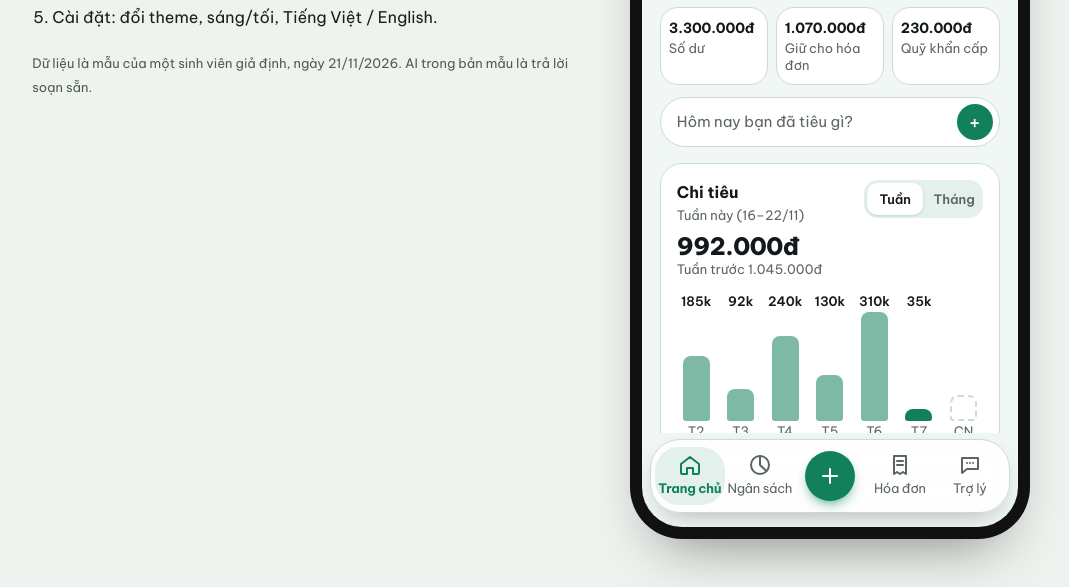
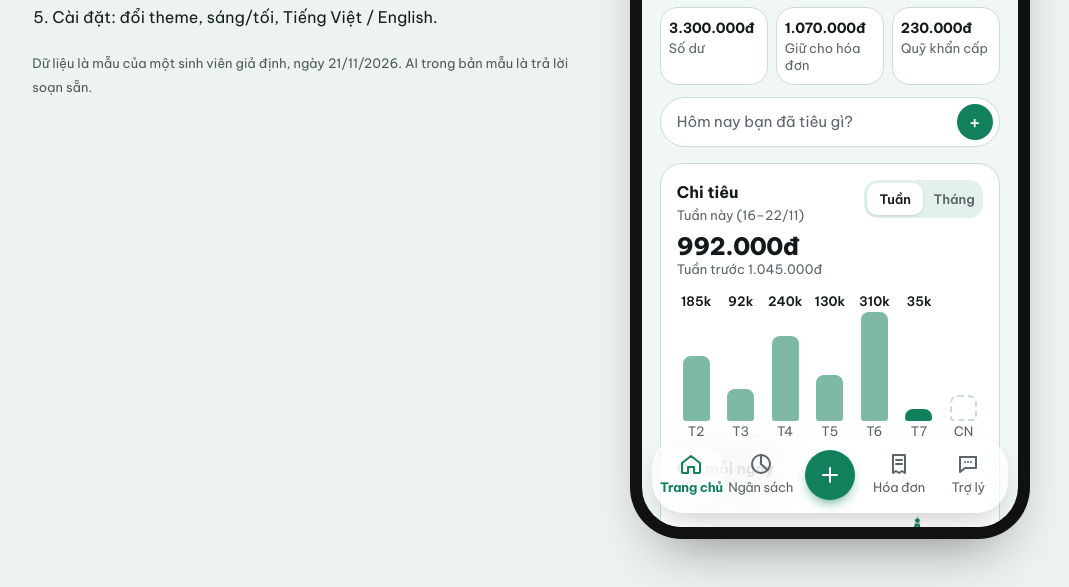
Before and after one commit to henrywizzrd/budget-manager, a website: page design/prototype/index.html in a window 1280 px wide. Shown: the part 329-916 px from the top of the page, without its empty margins (109-1178 px from the left). Drawn offline with Linux system fonts and the light colour scheme.

Commit message:
design: frosted floating dock in prototype
Co-Authored-By: Claude Opus 5.5 <noreply@anthropic.com>
Claude-Session: https://claude.ai/code/session_01SvBcQb44M5h1rdgyWZLgVi

```diff
--- a/design/prototype/index.html
+++ b/design/prototype/index.html
@@ -34,7 +34,7 @@ button:focus-visible,input:focus-visible,textarea:focus-visible{outline:3px soli
 .app.dark{--bg:color-mix(in srgb,var(--p) 10%,#0b0d0e);--surf:color-mix(in srgb,var(--p) 8%,#16191b);--ink:#eef2f1;--sub:#9aa5a8;--line:color-mix(in srgb,var(--p) 18%,#2a2f31);--soft:color-mix(in srgb,var(--p) 25%,#16191b)}
 .status{display:flex;justify-content:space-between;align-items:center;padding:14px 28px 6px;font-size:14px;font-weight:600}
 .status svg{display:block}
-.scr{flex:1;overflow-y:auto;padding:6px 18px 24px;scrollbar-width:none}
+.scr{flex:1;overflow-y:auto;padding:6px 18px 112px;scrollbar-width:none}
 .scr::-webkit-scrollbar{display:none}
 .hd{display:flex;justify-content:space-between;align-items:center;margin:6px 0 14px}
 .hd h2{font-size:26px;line-height:1.1;margin:0;letter-spacing:-.02em}
@@ -112,7 +112,7 @@ h3{font-size:15px;margin:16px 0 8px}
 .act .two{display:flex;gap:8px;margin-top:10px}
 .chips{display:flex;gap:6px;flex-wrap:wrap;margin:10px 0}
 .chip{border:1px solid var(--line);background:var(--surf);border-radius:99px;padding:6px 12px;font-size:13px;min-height:34px}
-.composer{display:flex;gap:8px;padding:10px 14px 4px;border-top:1px solid var(--line);background:var(--bg)}
+.composer{display:flex;gap:8px;padding:10px 14px;margin-bottom:84px;border-top:1px solid var(--line);background:var(--bg)}
 .composer input{flex:1;border:1px solid var(--line);background:var(--surf);border-radius:99px;padding:10px 16px;font-size:16px;min-height:44px}
 .mode{font-size:13px;color:var(--sub);display:flex;align-items:center;gap:6px}
 .mode i{width:8px;height:8px;border-radius:9px;background:var(--acc)}
@@ -126,9 +126,12 @@ h3{font-size:15px;margin:16px 0 8px}
 .set{display:flex;align-items:center;justify-content:space-between;gap:10px;padding:12px 0;border-top:1px solid var(--line);font-size:15px;width:100%;background:none;border-left:0;border-right:0;border-bottom:0;text-align:left;min-height:48px}
 .set:first-child{border-top:0}
 .set .v{color:var(--sub);font-size:14px}
-.tabbar{display:grid;grid-template-columns:repeat(5,minmax(0,1fr));align-items:center;margin:6px 8px 14px;padding:5px 4px;border-radius:30px;background:color-mix(in srgb,var(--surf) 88%,transparent);border:1px solid var(--line);box-shadow:0 10px 28px -12px rgba(0,0,0,.35);backdrop-filter:blur(14px)}
+.tabbar{position:absolute;left:10px;right:10px;bottom:14px;z-index:4;display:grid;grid-template-columns:repeat(5,minmax(0,1fr));align-items:center;padding:6px 4px;border-radius:32px;background:rgba(255,255,255,.52);border:1px solid rgba(255,255,255,.7);box-shadow:inset 0 1px 0 rgba(255,255,255,.9),0 12px 30px -10px rgba(20,30,25,.28);-webkit-backdrop-filter:blur(30px) saturate(180%);backdrop-filter:blur(30px) saturate(180%)}
+.app.dark .tabbar{background:rgba(30,34,36,.68);border-color:rgba(255,255,255,.12);box-shadow:inset 0 1px 0 rgba(255,255,255,.08),0 12px 30px -10px rgba(0,0,0,.6)}
+@media(prefers-reduced-transparency:reduce){.tabbar{background:var(--surf);-webkit-backdrop-filter:none;backdrop-filter:none}}
 .tabbar button{border:0;background:none;display:grid;justify-items:center;gap:1px;font-size:13px;letter-spacing:-.02em;white-space:nowrap;color:var(--sub);padding:6px 0;min-height:52px;border-radius:24px}
-.tabbar button.on{color:var(--p);font-weight:700;background:var(--soft)}
+.tabbar button.on{color:var(--p);font-weight:700;background:rgba(255,255,255,.55)}
+.app.dark .tabbar button.on{background:rgba(255,255,255,.1)}
 .tabbar svg{width:24px;height:24px;fill:none;stroke:currentColor;stroke-width:2;stroke-linecap:round;stroke-linejoin:round}
 .tabbar .plus span{width:50px;height:50px;border-radius:50%;background:var(--p);color:#fff;display:grid;place-items:center;box-shadow:0 6px 14px -6px var(--p)}
 .sheet{position:absolute;inset:0;background:#0007;display:none;align-items:flex-end;z-index:5}
```
